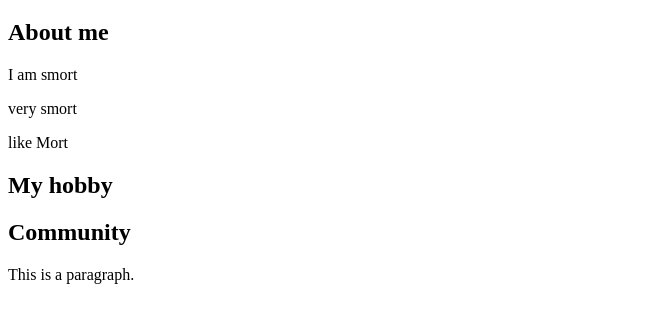
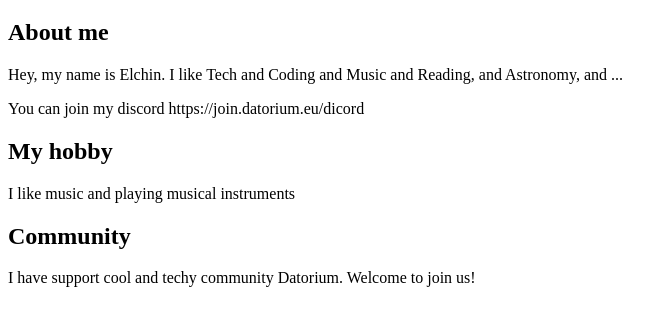
Before and after one commit to mansvarts/my-second-webpage, a plain HTML site: page index.html in a window 1280 px wide. Shown: the part 61-386 px from the top of the page, without its empty margins (0-661 px from the left). Drawn offline with Linux system fonts and the light colour scheme.

Commit message:
Update index.html

```diff
--- a/index.html
+++ b/index.html
@@ -1,24 +1,23 @@
 <!DOCTYPE html>
 <html>
+
+  <head>
+    <title>Elchin's hobby page</title>
+    <link rel="icon" type="image/x-icon" href="/images/favicon.ico">
+  </head>
+
 <body>
 
-<head>
-  <title>My favorite page</title>
-  <link rel="icon" type="image/x-icon" href="/images/favicon.ico">
+<h1 style="color:biue;">Welcome to my hobby website</h1>
+  <h2>About me</h2>
+  <p>Hey, my name is Elchin. I like Tech and Coding and Music and Reading, and Astronomy, and ...</p>
+  <p>You can join my discord https://join.datorium.eu/dicord</p>
 
+  <h2>My hobby</h2>
+  <p>I like music and playing musical instruments</p>
 
-
-
-</head>
-
-<h1>Welcome to my hobby website</h1>
-  <h2>About me</h2>
-  <p>I am smort</p>
-  <p>very smort</p>
-  <p>like Mort</p>
-  <h2>My hobby</h2>
   <h2>Community</h2>
-<p>This is a paragraph.</p>
+  <p>I have support cool and techy community Datorium. Welcome to join us!</p>
 
 </body>
 </html>
```
